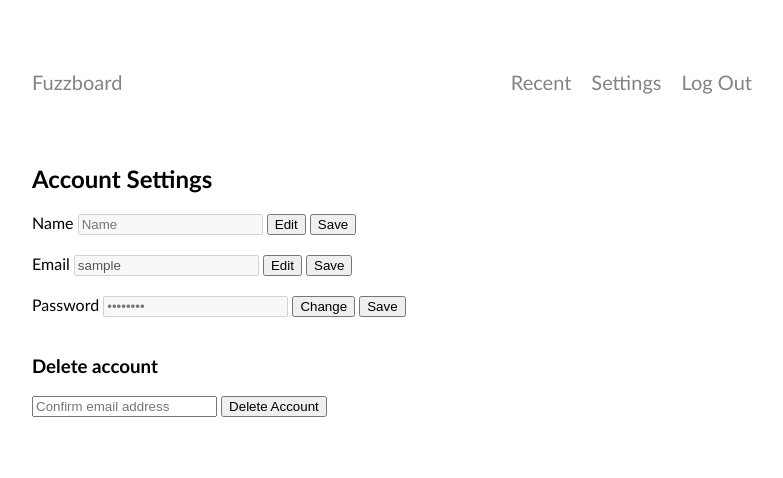
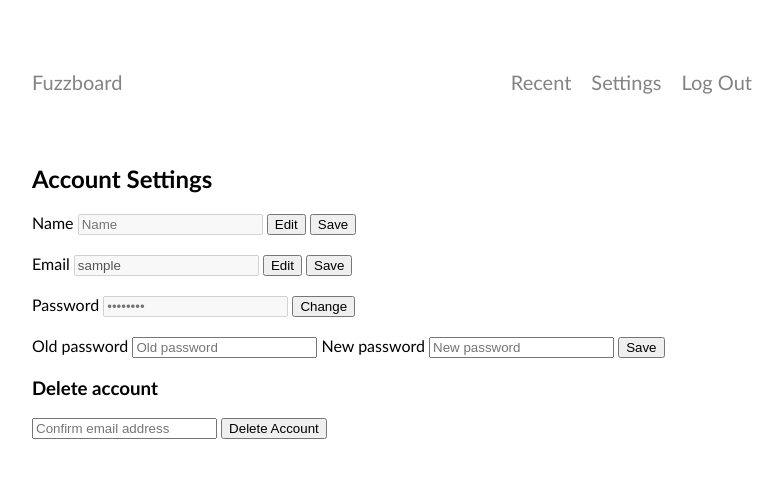
Before and after one commit to malikpiara/cuiff, a Flask app: page /settings in a window 1280 px wide. Shown: the top 478 px of the page, without its empty margins (248-1031 px from the left). Run offline with Flask 2, Linux system fonts and the light colour scheme; the visitor is signed in with stand-in values (Sample User, id 1); data that the repository does not hold is empty.

Commit message:
Implemented change password function that allows users to change their password via the settings page.

```diff
--- a/application/forms.py
+++ b/application/forms.py
@@ -3,6 +3,7 @@
 from wtforms import StringField, SubmitField, TextAreaField, PasswordField, ValidationError
 from wtforms.fields.html5 import EmailField
 from wtforms.validators import DataRequired, Email, EqualTo
+from werkzeug.security import check_password_hash
 from .models import find_user_by_email
 
 
@@ -49,9 +50,23 @@
 
 
 class ChangePassword(FlaskForm):
-    # TODO: Implement class properly.
     password_field = StringField("Password")
+
+
+class ChangePasswordReal(FlaskForm):
+    old_password = PasswordField("Old password", validators=[DataRequired()])
+    new_password = PasswordField("New password", validators=[DataRequired()])
     save = SubmitField("Save")
+
+    def validate_old_password(self, field):
+        email_address = session.get("username")
+        user = find_user_by_email(email_address)
+        check_password = check_password_hash(user["password"], field.data)
+        if not check_password:
+            flash(
+                "The old password doesn't match the one in our database. Please try again.")
+            raise ValidationError(
+                "Password does not match the one stored in the database.")
 
 
 class UserSettings(FlaskForm):
--- a/application/models.py
+++ b/application/models.py
@@ -1,6 +1,8 @@
 import datetime
 from werkzeug.security import generate_password_hash
 from .database import client
+from werkzeug.security import check_password_hash
+from flask import flash
 
 
 def get_entries():
@@ -66,6 +68,24 @@
     )
 
 
+def update_password(email_address, old_password, new_password):
+    hashed_pass = generate_password_hash(
+        new_password)
+
+    user = find_user_by_email(email_address)
+    check_password = check_password_hash(user["password"], old_password)
+
+    if check_password:
+        client.standups.users.update_one(
+            {
+                'email': email_address
+            },
+            {
+                "$set": {'password': hashed_pass}
+            }
+        )
+
+
 def update_user(email_address, name, new_email):
     client.standups.users.update_one(
         {
--- a/application/templates/settings.html
+++ b/application/templates/settings.html
@@ -28,15 +28,24 @@
 
             <br>
 
-            <form method="POST">
+            <form>
                 {{ change_password.hidden_tag() }}
                 {{ change_password.password_field.label }}
-                {{ change_password.password_field(id="password-field", placeholder="••••••••", type="password", disabled=True) }}
+                {{ change_password.password_field(id="password-field", placeholder="••••••••", type="text", disabled=True) }}
                 <button id="edit-password-button" type="button">Change</button>
-                {{ change_password.save() }}
             </form>
 
             <br>
+
+            <form method="POST">
+                {{ change_password_real.hidden_tag() }}
+                {{ change_password_real.old_password.label }}
+                {{ change_password_real.old_password(placeholder="Old password") }}
+                {{ change_password_real.new_password.label }}
+                {{ change_password_real.new_password(placeholder="New password") }}
+
+                {{ change_password_real.save() }}
+            </form>
 
             <!-- <form method="post">
                 {{ form.hidden_tag() }}
--- a/application/views.py
+++ b/application/views.py
@@ -1,7 +1,7 @@
-from flask import Blueprint, render_template, redirect, url_for, session
-from .forms import Entry, SignIn, SignUp, UserSettings, DeleteUser, ChangeName, ChangeEmail, ChangePassword
+from flask import Blueprint, render_template, redirect, url_for, session, flash
+from .forms import ChangePasswordReal, Entry, SignIn, SignUp, UserSettings, DeleteUser, ChangeName, ChangeEmail, ChangePassword, ChangePasswordReal
 from werkzeug.security import check_password_hash
-from .models import get_entries, find_user_by_email, create_user, create_entry, update_user, delete_user, update_email, update_name
+from .models import get_entries, find_user_by_email, create_user, create_entry, update_user, delete_user, update_email, update_name, update_password
 from .emails import send_email
 
 bp = Blueprint('main', __name__)
@@ -70,12 +70,12 @@
 
 
 @bp.route("/settings", methods=["GET", "POST"])
-# TODO: Add ajax and change password validation.
 def settings():
     form = UserSettings()
     change_name = ChangeName()
     change_email = ChangeEmail()
     change_password = ChangePassword()
+    change_password_real = ChangePasswordReal()
     delete_user_button = DeleteUser()
 
     email = session["username"]
@@ -85,6 +85,7 @@
     if change_name.validate_on_submit():
         update_name(email_address=email,
                     name=change_name.name.data)
+        flash("Your name was changed successfully.")
 
         return redirect(url_for('main.settings'))
 
@@ -94,8 +95,20 @@
 
         update_email(email_address=email,
                      new_email=new_email)
+        flash("Your email was changed successfully.")
 
         session["username"] = new_email
+
+        return redirect(url_for('main.settings'))
+
+    # Change password old, new field
+    if change_password_real.validate_on_submit():
+        old_password = change_password_real.old_password.data
+        new_password = change_password_real.new_password.data
+
+        update_password(email_address=email,
+                        old_password=old_password, new_password=new_password)
+        flash("Your password was changed successfully.")
 
         return redirect(url_for('main.settings'))
 
@@ -121,7 +134,8 @@
                            user_information=user_information, form=form,
                            delete_user_button=delete_user_button, email=email,
                            change_name=change_name, change_email=change_email,
-                           change_password=change_password)
+                           change_password=change_password,
+                           change_password_real=change_password_real)
 
 
 @bp.route("/logout")
```
